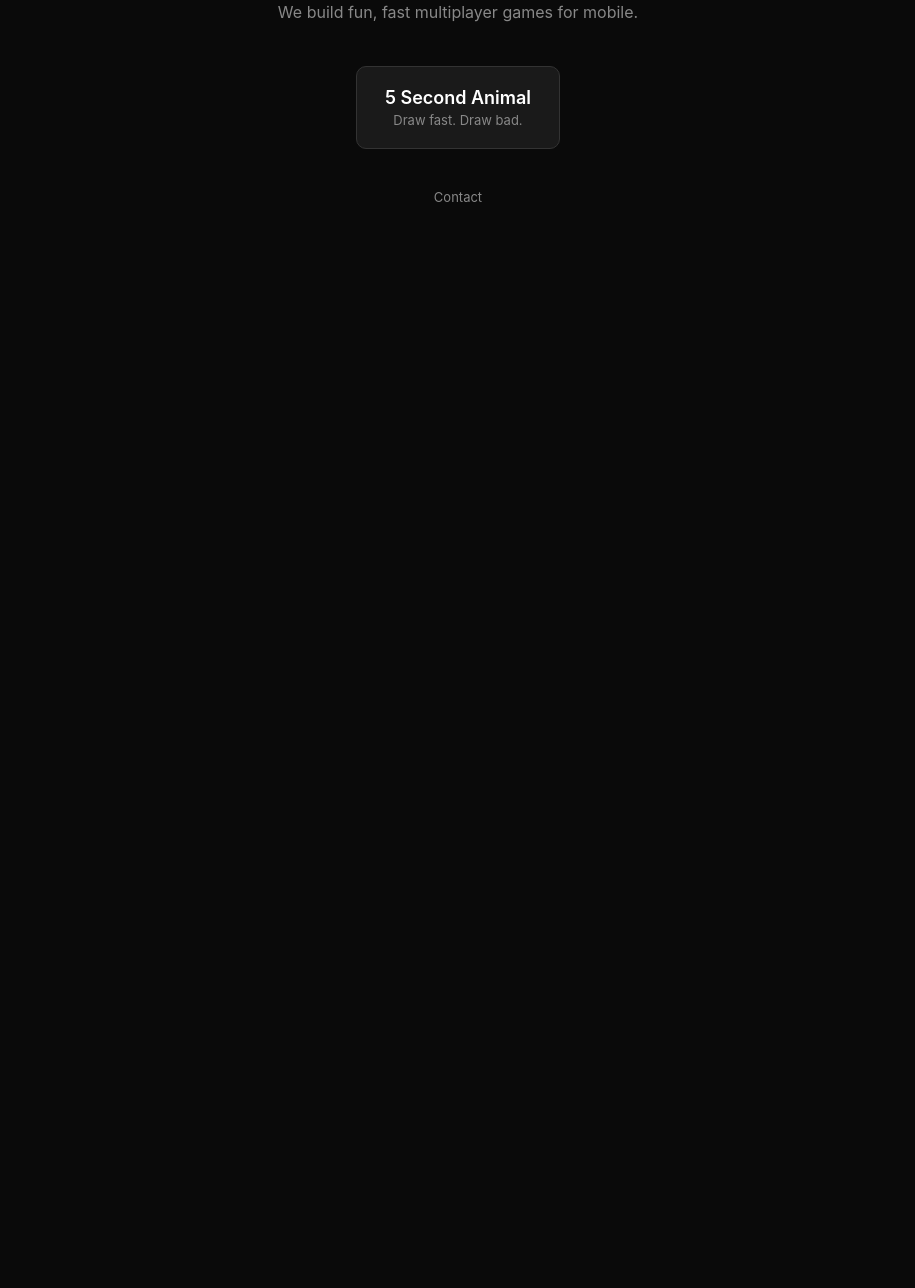
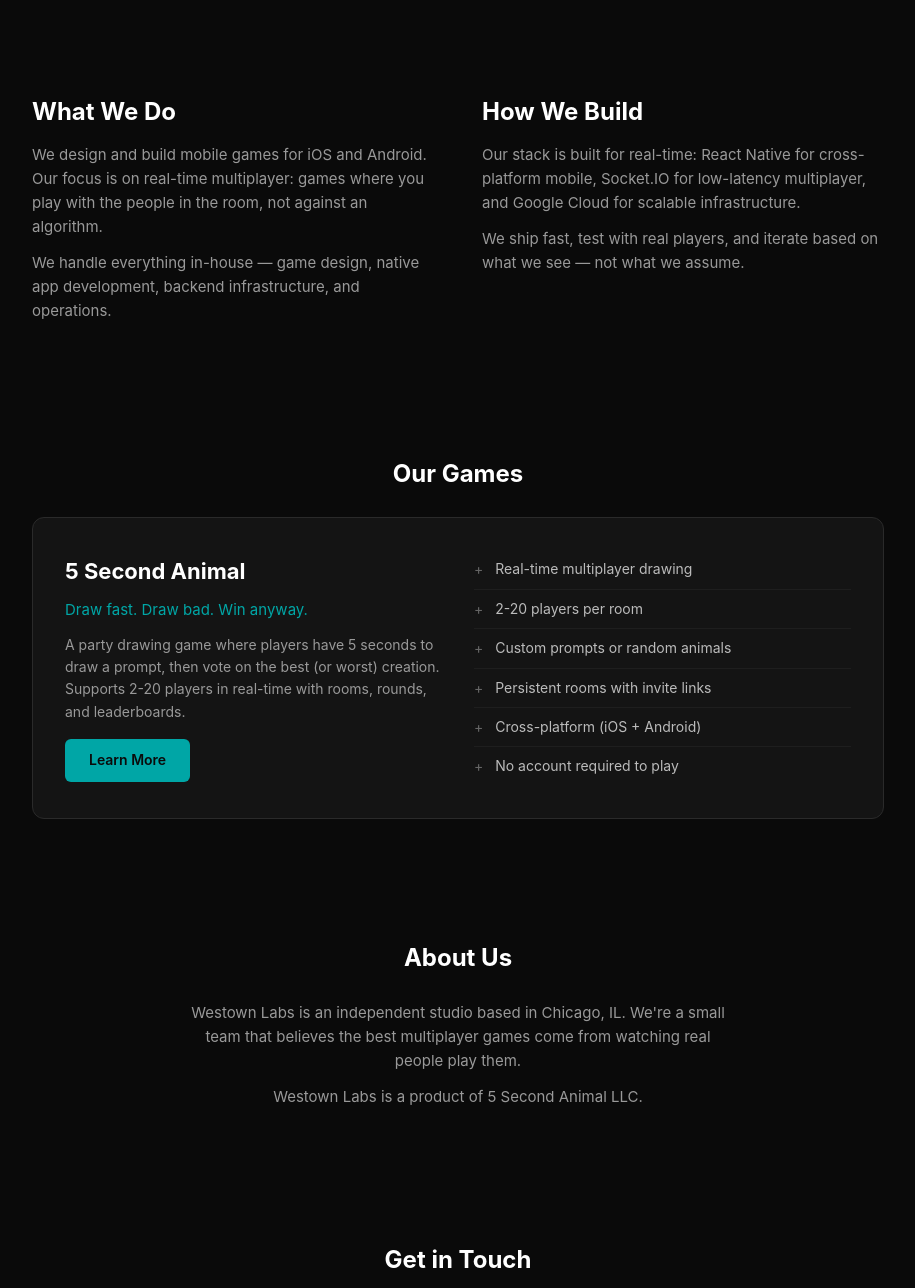
Before and after one commit to westownlabs/westownlabs.github.io, a plain HTML site: page index.html in a window 1280 px wide. Shown: the part 325-1613 px from the top of the page, without its empty margins (182-1097 px from the left). Before the commit the page ends 800 px from the top, so only its background shows below. Drawn offline with Linux system fonts and the light colour scheme.

Commit message:
Expand website for Apple Developer review — about, products, team, contact

```diff
--- a/index.html
+++ b/index.html
@@ -3,92 +3,266 @@
 <head>
   <meta charset="UTF-8">
   <meta name="viewport" content="width=device-width, initial-scale=1.0">
-  <title>Westown Labs</title>
-  <meta name="description" content="Westown Labs builds fun, fast multiplayer games for mobile.">
+  <title>Westown Labs — Mobile Game Studio</title>
+  <meta name="description" content="Westown Labs is a mobile game studio building real-time multiplayer experiences. Makers of 5 Second Animal.">
+  <link rel="canonical" href="https://westownlabs.com">
   <style>
     * { margin: 0; padding: 0; box-sizing: border-box; }
     body {
       background: #0a0a0a;
       color: #e0e0e0;
       font-family: -apple-system, BlinkMacSystemFont, 'Segoe UI', Roboto, sans-serif;
-      min-height: 100vh;
+      line-height: 1.6;
+    }
+    a { color: #00A6A6; text-decoration: none; }
+    a:hover { text-decoration: underline; }
+
+    /* Nav */
+    nav {
+      max-width: 900px;
+      margin: 0 auto;
+      padding: 24px 24px;
       display: flex;
-      flex-direction: column;
+      justify-content: space-between;
       align-items: center;
-      justify-content: center;
-      padding: 40px 20px;
     }
-    .container {
-      max-width: 500px;
+    nav .logo { font-size: 18px; font-weight: 700; color: #fff; letter-spacing: 0.5px; }
+    nav .links { display: flex; gap: 24px; font-size: 14px; }
+    nav .links a { color: #888; }
+    nav .links a:hover { color: #fff; text-decoration: none; }
+
+    /* Hero */
+    .hero {
+      max-width: 900px;
+      margin: 0 auto;
+      padding: 80px 24px 60px;
       text-align: center;
     }
-    h1 {
-      font-size: 32px;
+    .hero h1 {
+      font-size: 42px;
       font-weight: 700;
-      letter-spacing: 1px;
-      color: #ffffff;
+      color: #fff;
+      margin-bottom: 16px;
+      letter-spacing: -0.5px;
+    }
+    .hero p {
+      font-size: 18px;
+      color: #999;
+      max-width: 540px;
+      margin: 0 auto;
+    }
+
+    /* About */
+    .about {
+      max-width: 900px;
+      margin: 0 auto;
+      padding: 60px 24px;
+      display: grid;
+      grid-template-columns: 1fr 1fr;
+      gap: 48px;
+    }
+    .about h2 {
+      font-size: 24px;
+      font-weight: 700;
+      color: #fff;
+      margin-bottom: 12px;
+    }
+    .about p {
+      font-size: 15px;
+      color: #999;
+      margin-bottom: 12px;
+    }
+
+    /* Products */
+    .products {
+      max-width: 900px;
+      margin: 0 auto;
+      padding: 60px 24px;
+    }
+    .products h2 {
+      font-size: 24px;
+      font-weight: 700;
+      color: #fff;
+      margin-bottom: 24px;
+      text-align: center;
+    }
+    .product-card {
+      background: #141414;
+      border: 1px solid #2a2a2a;
+      border-radius: 12px;
+      padding: 32px;
+      display: grid;
+      grid-template-columns: 1fr 1fr;
+      gap: 32px;
+      align-items: center;
+    }
+    .product-info h3 {
+      font-size: 22px;
+      font-weight: 700;
+      color: #fff;
+      margin-bottom: 8px;
+    }
+    .product-info .tagline {
+      font-size: 15px;
+      color: #00A6A6;
+      margin-bottom: 12px;
+    }
+    .product-info p {
+      font-size: 14px;
+      color: #999;
       margin-bottom: 16px;
     }
-    .tagline {
-      font-size: 16px;
-      color: #888;
-      line-height: 1.6;
-      margin-bottom: 40px;
+    .product-info .cta {
+      display: inline-block;
+      padding: 10px 24px;
+      background: #00A6A6;
+      color: #0a0a0a;
+      font-weight: 600;
+      font-size: 14px;
+      border-radius: 6px;
     }
-    .products {
-      margin-bottom: 40px;
+    .product-info .cta:hover { background: #00bfbf; text-decoration: none; }
+    .product-features {
+      list-style: none;
+      font-size: 14px;
+      color: #bbb;
     }
-    .product {
-      display: inline-block;
-      background: #1a1a1a;
-      border: 1px solid #333;
-      border-radius: 10px;
-      padding: 20px 28px;
-      text-decoration: none;
-      color: #e0e0e0;
-      transition: border-color 0.2s;
+    .product-features li {
+      padding: 8px 0;
+      border-bottom: 1px solid #1e1e1e;
     }
-    .product:hover {
-      border-color: #00A6A6;
+    .product-features li:last-child { border: none; }
+    .product-features span { color: #666; margin-right: 8px; }
+
+    /* Team */
+    .team {
+      max-width: 900px;
+      margin: 0 auto;
+      padding: 60px 24px;
+      text-align: center;
     }
-    .product-name {
-      font-size: 18px;
-      font-weight: 600;
-      color: #ffffff;
-      margin-bottom: 4px;
+    .team h2 {
+      font-size: 24px;
+      font-weight: 700;
+      color: #fff;
+      margin-bottom: 24px;
     }
-    .product-desc {
-      font-size: 13px;
-      color: #888;
+    .team p {
+      font-size: 15px;
+      color: #999;
+      max-width: 540px;
+      margin: 0 auto 12px;
     }
+
+    /* Contact */
     .contact {
+      max-width: 900px;
+      margin: 0 auto;
+      padding: 60px 24px;
+      text-align: center;
+    }
+    .contact h2 {
+      font-size: 24px;
+      font-weight: 700;
+      color: #fff;
+      margin-bottom: 12px;
+    }
+    .contact p {
+      font-size: 15px;
+      color: #999;
+      margin-bottom: 8px;
+    }
+
+    /* Footer */
+    footer {
+      max-width: 900px;
+      margin: 0 auto;
+      padding: 40px 24px;
+      border-top: 1px solid #1e1e1e;
+      display: flex;
+      justify-content: space-between;
       font-size: 13px;
       color: #555;
     }
-    .contact a {
-      color: #888;
-      text-decoration: none;
-    }
-    .contact a:hover {
-      color: #00A6A6;
+    footer a { color: #666; }
+
+    @media (max-width: 640px) {
+      .hero h1 { font-size: 28px; }
+      .about { grid-template-columns: 1fr; gap: 24px; }
+      .product-card { grid-template-columns: 1fr; }
+      footer { flex-direction: column; gap: 8px; text-align: center; }
     }
   </style>
 </head>
 <body>
-  <div class="container">
-    <h1>Westown Labs</h1>
-    <p class="tagline">We build fun, fast multiplayer games for mobile.</p>
 
-    <div class="products">
-      <a class="product" href="https://5secondanimal.com">
-        <div class="product-name">5 Second Animal</div>
-        <div class="product-desc">Draw fast. Draw bad.</div>
-      </a>
+<nav>
+  <div class="logo">Westown Labs</div>
+  <div class="links">
+    <a href="#about">About</a>
+    <a href="#products">Products</a>
+    <a href="#contact">Contact</a>
+  </div>
+</nav>
+
+<section class="hero">
+  <h1>We make games people play together.</h1>
+  <p>Westown Labs is a mobile game studio focused on real-time multiplayer experiences that are fast to learn and fun to share.</p>
+</section>
+
+<section class="about" id="about">
+  <div>
+    <h2>What We Do</h2>
+    <p>We design and build mobile games for iOS and Android. Our focus is on real-time multiplayer: games where you play with the people in the room, not against an algorithm.</p>
+    <p>We handle everything in-house — game design, native app development, backend infrastructure, and operations.</p>
+  </div>
+  <div>
+    <h2>How We Build</h2>
+    <p>Our stack is built for real-time: React Native for cross-platform mobile, Socket.IO for low-latency multiplayer, and Google Cloud for scalable infrastructure.</p>
+    <p>We ship fast, test with real players, and iterate based on what we see — not what we assume.</p>
+  </div>
+</section>
+
+<section class="products" id="products">
+  <h2>Our Games</h2>
+  <div class="product-card">
+    <div class="product-info">
+      <h3>5 Second Animal</h3>
+      <div class="tagline">Draw fast. Draw bad. Win anyway.</div>
+      <p>A party drawing game where players have 5 seconds to draw a prompt, then vote on the best (or worst) creation. Supports 2-20 players in real-time with rooms, rounds, and leaderboards.</p>
+      <a class="cta" href="https://5secondanimal.com">Learn More</a>
     </div>
+    <ul class="product-features">
+      <li><span>+</span> Real-time multiplayer drawing</li>
+      <li><span>+</span> 2-20 players per room</li>
+      <li><span>+</span> Custom prompts or random animals</li>
+      <li><span>+</span> Persistent rooms with invite links</li>
+      <li><span>+</span> Cross-platform (iOS + Android)</li>
+      <li><span>+</span> No account required to play</li>
+    </ul>
+  </div>
+</section>
 
-    <p class="contact">
-      <a href="mailto:5secondanimal@gmail.com">Contact</a>
-    </p>
-  </div>
+<section class="team" id="team">
+  <h2>About Us</h2>
+  <p>Westown Labs is an independent studio based in Chicago, IL. We're a small team that believes the best multiplayer games come from watching real people play them.</p>
+  <p>Westown Labs is a product of 5 Second Animal LLC.</p>
+</section>
+
+<section class="contact" id="contact">
+  <h2>Get in Touch</h2>
+  <p>For business inquiries, press, or support:</p>
+  <p><a href="mailto:hello@westownlabs.com">hello@westownlabs.com</a></p>
+  <p style="margin-top: 16px; font-size: 13px; color: #666;">For 5 Second Animal support specifically, visit <a href="https://5secondanimal.com/support">5secondanimal.com/support</a></p>
+</section>
+
+<footer>
+  <span>&copy; 2026 Westown Labs (5 Second Animal LLC). All rights reserved.</span>
+  <span>
+    <a href="https://5secondanimal.com/privacy">Privacy</a> &middot;
+    <a href="https://5secondanimal.com/terms">Terms</a>
+  </span>
+</footer>
+
 </body>
 </html>
```
